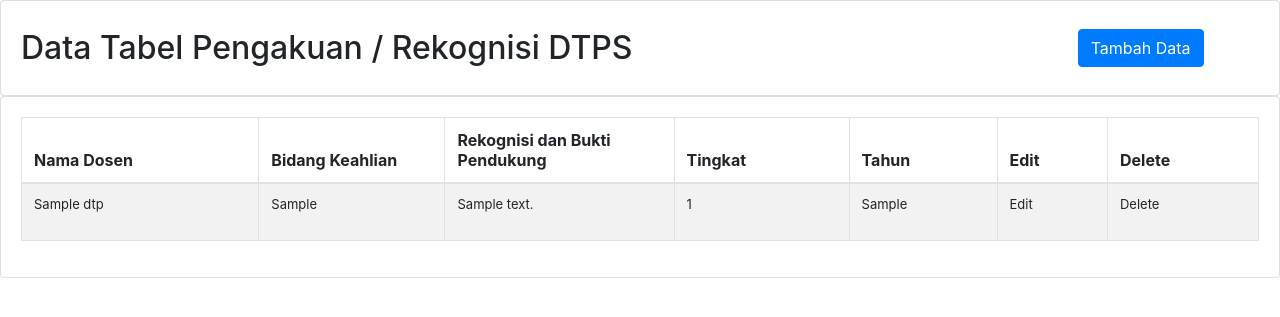
After one commit to Mortred-ai/BAN_PT, a PHP site: page /home/tbl_pengakuan_dtps.php in a window 1280 px wide. The commit adds this page. Shown: the top 317 px of the page. Run offline with PHP 8.4, Linux system fonts and the light colour scheme; tables that the repository leaves empty or names only in its code hold one stand-in row (values such as "Sample post").

Commit message:
Update index.php, tbl_dtt.php, and tbl_pengakuan_dtps.php

```diff
--- a/Siami/home/index.php
+++ b/Siami/home/index.php
@@ -124,6 +124,10 @@ $query = mysqli_query($db, "SELECT * FROM tbl_akred_prodi");
 								require "tbl_dospem.php";
 							} else if ($page == "tbl_ewmp_dosen_tetap") {
 								require "tbl_ewmp.php";
+							} else if ($page == "tbl_dosen_tidak_tetap") {
+								require "tbl_dtt.php";
+							} else if ($page == "tbl_pengakuan_rekognisi_dtps") {
+								require "tbl_pengakuan_dtps.php";
 							} else {
 								echo "Tes";
 							}
@@ -184,6 +188,8 @@ $query = mysqli_query($db, "SELECT * FROM tbl_akred_prodi");
 									<li class="drawer-menu-item "><a href="?p=tbl_dosen_tetap">Dosen Tetap</a></li>
 									<li class="drawer-menu-item "><a href="?p=tbl_dosen_pembimbing">Dosen Pembimbing TA</a></li>
 									<li class="drawer-menu-item "><a href="?p=tbl_ewmp_dosen_tetap">EWMP Dosen Tetap</a></li>
+									<li class="drawer-menu-item "><a href="?p=tbl_dosen_tidak_tetap">Dosen Tetap</a></li>
+									<li class="drawer-menu-item "><a href="?p=tbl_pengakuan_rekognisi_dtps">Pengakuan/Rekognisi DTPS</a></li>
 								</ul>
 							</li>
 						</ul>
--- /dev/null
+++ b/Siami/home/tbl_pengakuan_dtps.php
@@ -0,0 +1,132 @@
+<head>
+    <!-- Required meta tags -->
+    <meta charset="utf-8">
+    <meta name="viewport" content="width=device-width, initial-scale=1, shrink-to-fit=no">
+
+    <!-- Bootstrap CSS -->
+    <link rel="stylesheet" href="https://cdn.jsdelivr.net/npm/bootstrap@4.6.0/dist/css/bootstrap.min.css" integrity="sha384-B0vP5xmATw1+K9KRQjQERJvTumQW0nPEzvF6L/Z6nronJ3oUOFUFpCjEUQouq2+l" crossorigin="anonymous">
+
+    <title>Hello, world!</title>
+</head>
+
+<div class="card text-left">
+    <div class="card-body">
+        <div class="row">
+            <div class="col-sm-10 mt-2">
+                <h2>Data Tabel Pengakuan / Rekognisi DTPS</h2>
+            </div>
+            <div class="col-sm-2 mt-2">
+                <button class="btn btn-primary">Tambah Data</button>
+            </div>
+        </div>
+    </div>
+</div>
+
+<?php
+include "../config/database.php";
+
+$query = mysqli_query($db, "SELECT * FROM  tbl_rekognisi_dtps
+");
+
+
+?>
+
+<div class="card">
+    <div class="card-body">
+        <div id="example_wrapper" class="dataTables_wrapper dt-bootstrap4">
+            <!-- <div class="row">
+				<div class="col-sm-12 col-md-6">
+					<div class="dataTables_length" id="example_length">
+						<label>Show <select name="example_length" aria-controls="example" class="custom-select custom-select-sm form-control form-control-sm"><option value="10">10</option><option value="25">25</option><option value="50">50</option><option value="100">100</option></select> entries</label>
+					</div>
+				</div>
+				<div class="col-sm-12 col-md-6">
+					<div id="example_filter" class="dataTables_filter">
+						<label>Search:<input type="search" class="form-control form-control-sm" placeholder="" aria-controls="example"></label>
+					</div>
+				</div>
+			</div> -->
+            <div class="row">
+                <div class="col-sm-12">
+                    <table style="width: 100%;" id="example" class="table table-hover table-striped table-bordered dataTable dtr-inline" role="grid" aria-describedby="example_info">
+                        <thead>
+                            <tr role="row">
+                                <th style="width: 118.2px;">Nama Dosen </th>
+                                <th style="width: 82.2px;">Bidang Keahlian </th>
+                                <th style="width: 40.2px;">Rekognisi dan Bukti Pendukung </th>
+                                <th style="width: 87.2px;">Tingkat</th>
+                                <th style="width: 63.2px;">Tahun </th>
+                                <th style="width: 40.2px;">Edit </th>
+                                <th style="width: 40.2px;">Delete </th>
+                            </tr>
+                        </thead>
+                        <tbody>
+
+                            <?php
+                            while ($data = mysqli_fetch_array($query)) {
+                            ?>
+
+                                <tr role="row" class="odd">
+                                    <td>
+                                        <font size="2%;">
+                                            <p class="text-break"><?php echo $data["nama_dosen"]; ?></p>
+                                        </font>
+                                    </td>
+                                    <td>
+                                        <font size="2%;">
+                                            <p class="text-break"><?php echo $data["bid_keahlian"]; ?></p>
+                                        </font>
+                                    </td>
+                                    <td>
+                                        <font size="2%;">
+                                            <p class="text-break"><?php echo $data["rekognisi_bukti"]; ?></p>
+                                        </font>
+                                    </td>
+                                    <td>
+                                        <font size="2%;">
+                                            <p class="text-break"><?php echo $data["id_tingkat"]; ?></p>
+                                        </font>
+                                    </td>
+                                    <td>
+                                        <font size="2%;">
+                                            <p class="text-break"><?php echo $data["tahun"]; ?></p>
+                                        </font>
+                                    </td>
+                                    <td>
+                                        <font size="2%;">
+                                            <p class="text-break">Edit</p>
+                                    </td>
+                                    <td>
+                                        <font size="2%;">
+                                            <p class="text-break">Delete</p>
+                                    </td>
+                                </tr>
+
+                            <?php } ?>
+
+                        </tbody>
+
+
+                        <!-- <tfoot>
+						<tr><th rowspan="1" colspan="1">Name</th><th rowspan="1" colspan="1">Position</th><th rowspan="1" colspan="1">Office</th><th rowspan="1" colspan="1">Age</th><th rowspan="1" colspan="1">Start date</th><th rowspan="1" colspan="1">Salary</th></tr>
+					</tfoot> -->
+                    </table>
+                </div>
+            </div>
+            <!-- <div class="row"><div class="col-sm-12 col-md-5"><div class="dataTables_info" id="example_info" role="status" aria-live="polite">Showing 1 to 10 of 57 entries</div></div><div class="col-sm-12 col-md-7"><div class="dataTables_paginate paging_simple_numbers" id="example_paginate"><ul class="pagination"><li class="paginate_button page-item previous disabled" id="example_previous"><a href="#" aria-controls="example" data-dt-idx="0" tabindex="0" class="page-link">Previous</a></li><li class="paginate_button page-item active"><a href="#" aria-controls="example" data-dt-idx="1" tabindex="0" class="page-link">1</a></li><li class="paginate_button page-item "><a href="#" aria-controls="example" data-dt-idx="2" tabindex="0" class="page-link">2</a></li><li class="paginate_button page-item "><a href="#" aria-controls="example" data-dt-idx="3" tabindex="0" class="page-link">3</a></li><li class="paginate_button page-item "><a href="#" aria-controls="example" data-dt-idx="4" tabindex="0" class="page-link">4</a></li><li class="paginate_button page-item "><a href="#" aria-controls="example" data-dt-idx="5" tabindex="0" class="page-link">5</a></li><li class="paginate_button page-item "><a href="#" aria-controls="example" data-dt-idx="6" tabindex="0" class="page-link">6</a></li><li class="paginate_button page-item next" id="example_next"><a href="#" aria-controls="example" data-dt-idx="7" tabindex="0" class="page-link">Next</a></li></ul></div></div></div></div> -->
+        </div>
+    </div>
+</div>
+
+<!-- Optional JavaScript; choose one of the two! -->
+
+<!-- Option 1: jQuery and Bootstrap Bundle (includes Popper) -->
+<script src="https://code.jquery.com/jquery-3.5.1.slim.min.js" integrity="sha384-DfXdz2htPH0lsSSs5nCTpuj/zy4C+OGpamoFVy38MVBnE+IbbVYUew+OrCXaRkfj" crossorigin="anonymous"></script>
+<script src="https://cdn.jsdelivr.net/npm/bootstrap@4.6.0/dist/js/bootstrap.bundle.min.js" integrity="sha384-Piv4xVNRyMGpqkS2by6br4gNJ7DXjqk09RmUpJ8jgGtD7zP9yug3goQfGII0yAns" crossorigin="anonymous"></script>
+
+<!-- Option 2: Separate Popper and Bootstrap JS -->
+<!--
+    <script src="https://code.jquery.com/jquery-3.5.1.slim.min.js" integrity="sha384-DfXdz2htPH0lsSSs5nCTpuj/zy4C+OGpamoFVy38MVBnE+IbbVYUew+OrCXaRkfj" crossorigin="anonymous"></script>
+    <script src="https://cdn.jsdelivr.net/npm/popper.js@1.16.1/dist/umd/popper.min.js" integrity="sha384-9/reFTGAW83EW2RDu2S0VKaIzap3H66lZH81PoYlFhbGU+6BZp6G7niu735Sk7lN" crossorigin="anonymous"></script>
+    <script src="https://cdn.jsdelivr.net/npm/bootstrap@4.6.0/dist/js/bootstrap.min.js" integrity="sha384-+YQ4JLhjyBLPDQt//I+STsc9iw4uQqACwlvpslubQzn4u2UU2UFM80nGisd026JF" crossorigin="anonymous"></script>
+    -->
```
Also changed, not shown: Siami/home/tbl_dtt.php (added, +154 -0 lines).
